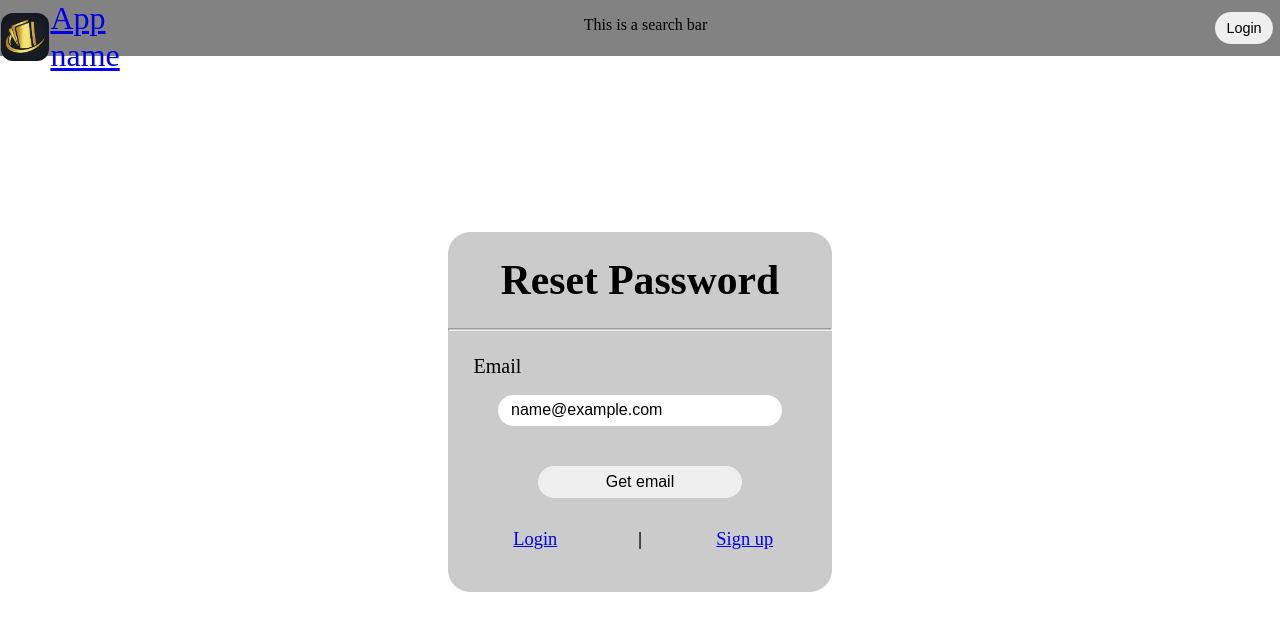
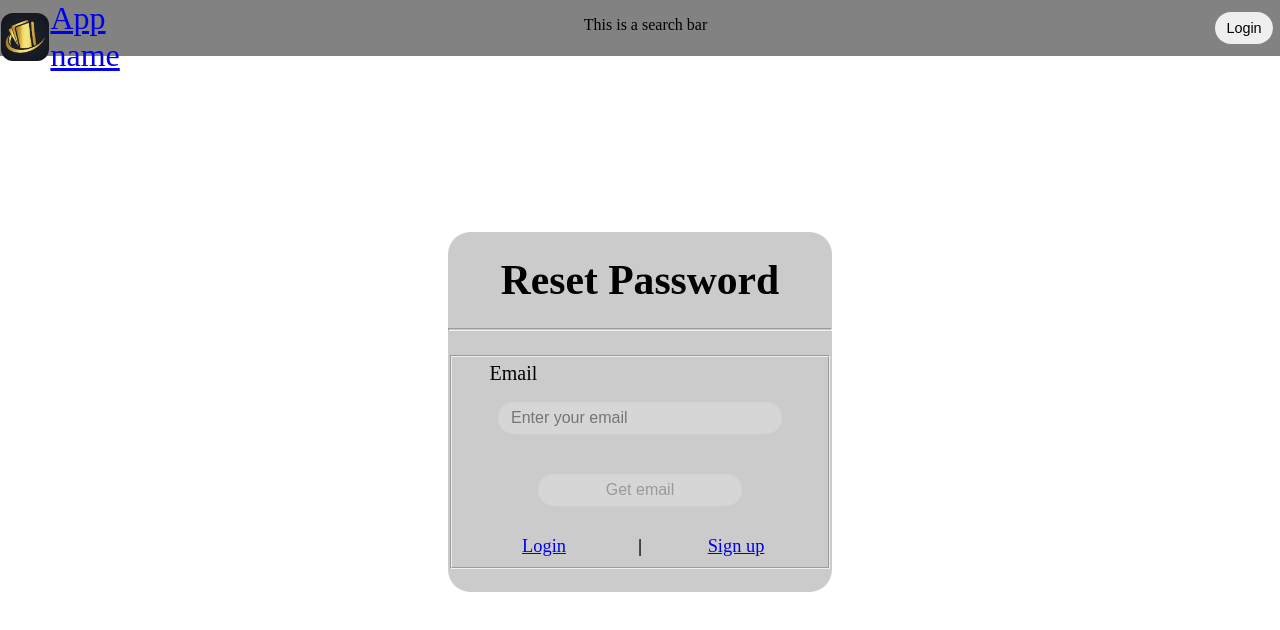
Before and after one commit to Marky303/HeQuanTriCSDL, a React (Vite) app in the folder frontend/: page /resetpassword in a window 1280 px wide. Both pictures are taken after typing "name@example.com" into the empty fields and a click on the button "Get email". Shown: the top 630 px of the page. Built offline with nearby package versions, Linux system fonts and the light colour scheme; no server answers.

Commit message:
added loading to userauth pages

```diff
--- a/frontend/src/context/UserauthContext.jsx
+++ b/frontend/src/context/UserauthContext.jsx
@@ -153,6 +153,8 @@ export const AuthProvider = () => {
   let sendResetRequest = async (e) => {
     e.preventDefault();
 
+    setFetching((fetching = true));
+
     // Posting to server and get response
     let response = await fetch(
       "http://localhost:8000/auth/users/reset_password/",
@@ -167,6 +169,9 @@ export const AuthProvider = () => {
         }),
       }
     );
+
+    setFetching((fetching = false));
+
     if (response.status == 204) {
       alert("Password reset email has been sent!");
     } else {
--- a/frontend/src/pages/userauth/ResetPassword.jsx
+++ b/frontend/src/pages/userauth/ResetPassword.jsx
@@ -1,4 +1,4 @@
-import React, { useContext } from "react";
+import React, { useContext, useEffect } from "react";
 import { Link, Navigate } from "react-router-dom";
 
 // Importing style
@@ -14,8 +14,39 @@ const ResetPassword = () => {
   // Get function from context
   let { sendResetRequest } = useContext(AuthContext);
 
+  let { fetching } = useContext(AuthContext);
+  useEffect(() => {}, [fetching]);
+
   return authTokens ? (
     <Navigate to="/dash" />
+  ) : fetching ? (
+    <div className="resetpassword-form-cont">
+      <p className="resetpassword-form-prompt">Reset Password</p>
+      <hr className="resetpassword-form-line"></hr>
+      <form className="resetpassword-form" onSubmit={sendResetRequest}>
+        <fieldset disabled="disabled" className="form-disabled">
+          <p className="form-spec">Email</p>
+          <input
+            className="form-input"
+            type="text"
+            name="email"
+            placeholder="Enter your email"
+          />
+          <button className="resetpassword-submit-btn" type="submit">
+            Get email
+          </button>
+          <div className="resetpassword-redirect-cont">
+            <Link to="/login" className="resetpassword-redirect">
+              Login
+            </Link>
+            <span className="or-redirect-text">|</span>
+            <Link to="/signup" className="resetpassword-redirect">
+              Sign up
+            </Link>
+          </div>
+        </fieldset>
+      </form>
+    </div>
   ) : (
     <div className="resetpassword-form-cont">
       <p className="resetpassword-form-prompt">Reset Password</p>
```
